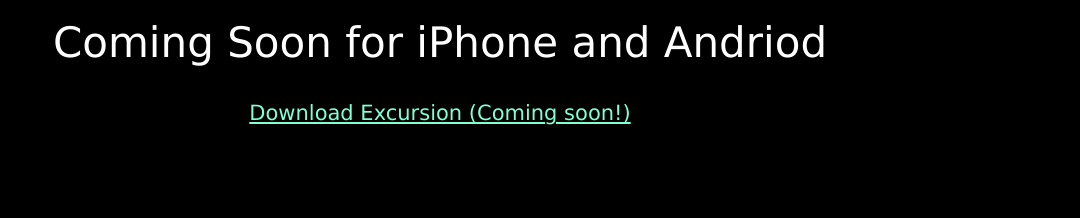
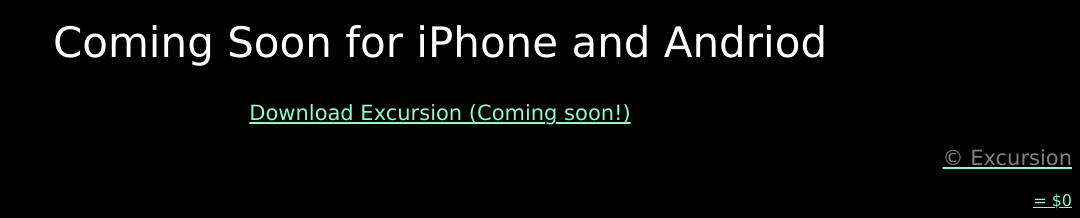
Before and after one commit to rajivsharma82/excursion, a plain HTML site: page index.html in a window 1280 px wide. Shown: the part 1194-1412 px from the top of the page, without its empty margins (200-1280 px from the left). Before the commit the page ends 1340 px from the top, so only its background shows below. Drawn offline with Linux system fonts and the light colour scheme.

Commit message:
add footer

```diff
--- a/index.html
+++ b/index.html
@@ -26,5 +26,10 @@
 	<h2> Coming Soon for iPhone and Andriod </h2>
 
 	<p> <a class = "cta" href = "#"> Download Excursion (Coming soon!) </p>
+
+	<div class="footer">
+      <p> © Excursion</p> = $0
+    </div>
+
 </body>
 </html>
```
